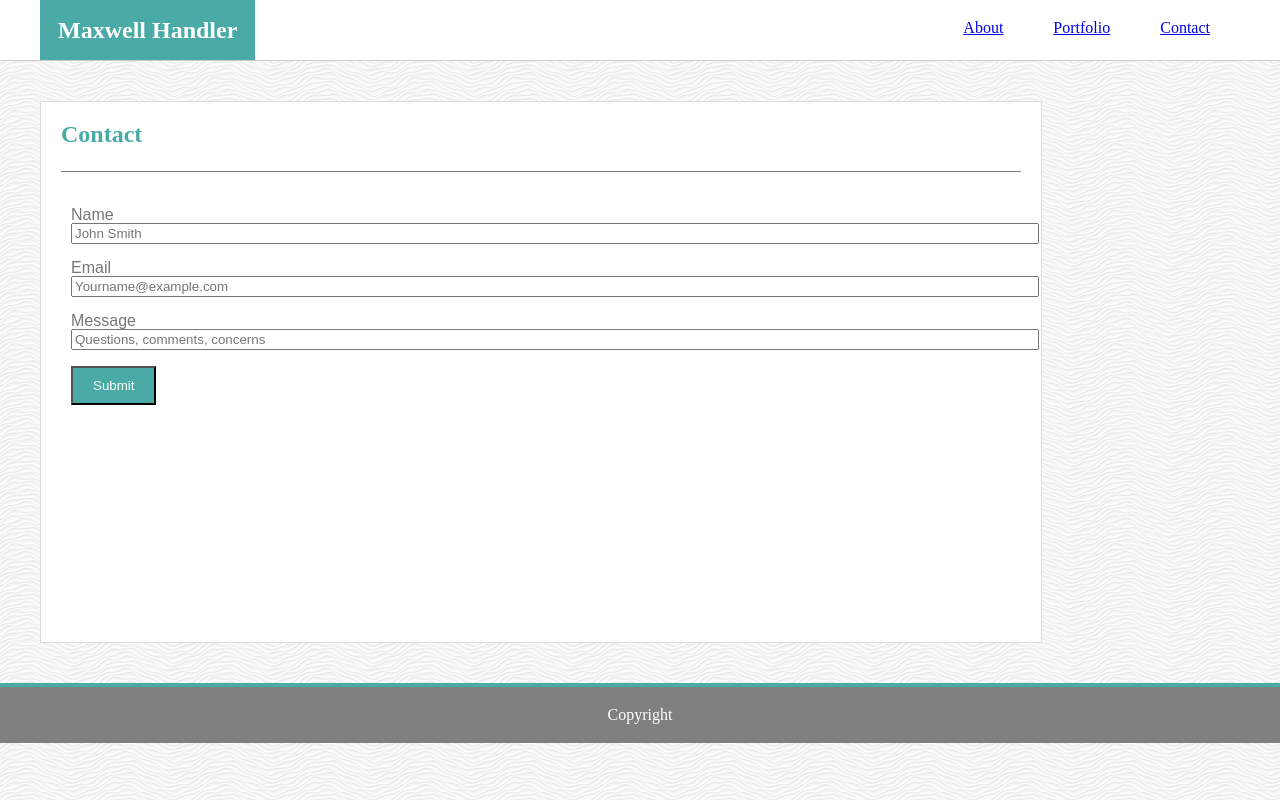
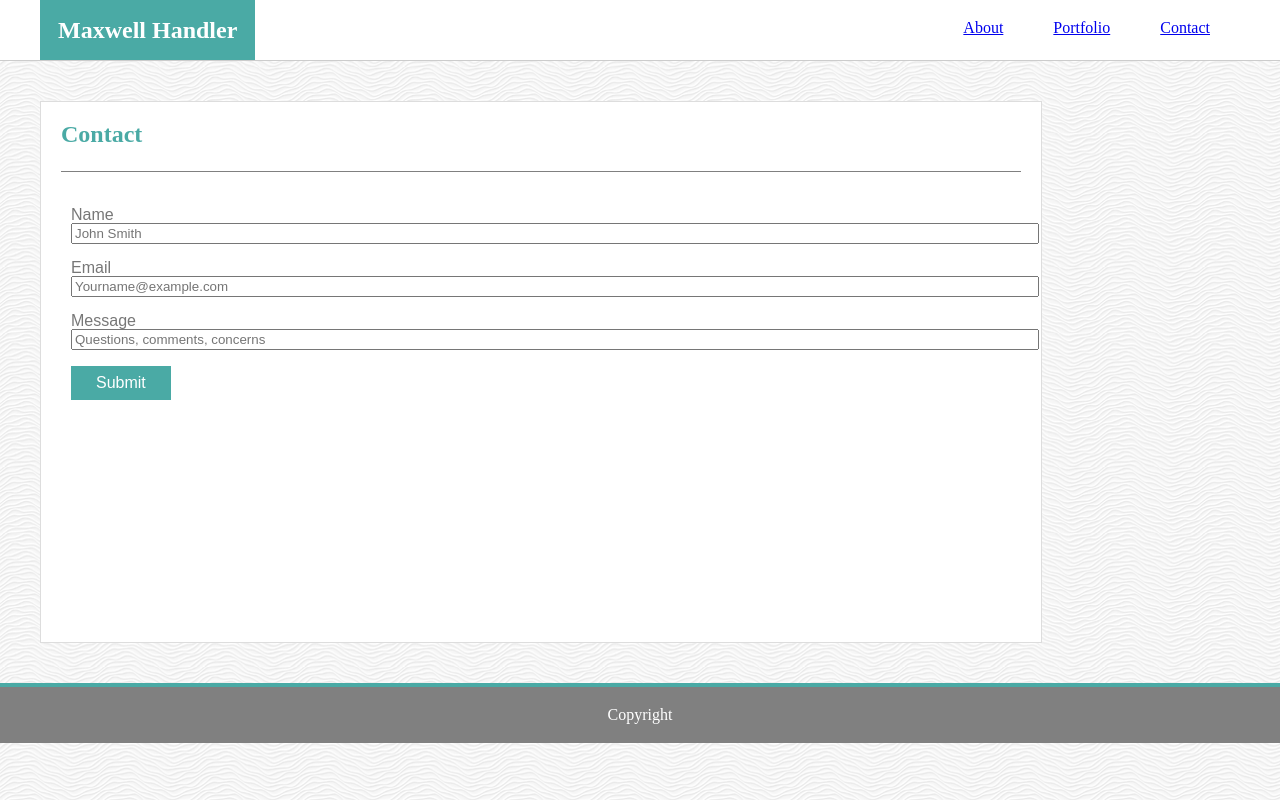
Before and after one commit to mhandler1991/Basic-Portfolio, a plain HTML site: page contact.html in a window 1280 px wide. Drawn offline with Linux system fonts and the light colour scheme.

Commit message:
form button

```diff
--- a/assets/css/style.css
+++ b/assets/css/style.css
@@ -168,7 +168,11 @@ form{
 input[type=submit] {
 	background-color: #4aaaa5;
 	color: white;
-	padding: 10px 20px;
+	padding: 8px 25px;
+	border: none;
+	text-align: center;
+	text-decoration: none;
+	font-size: 16px;
 }
 
 input[type=text] {
```
